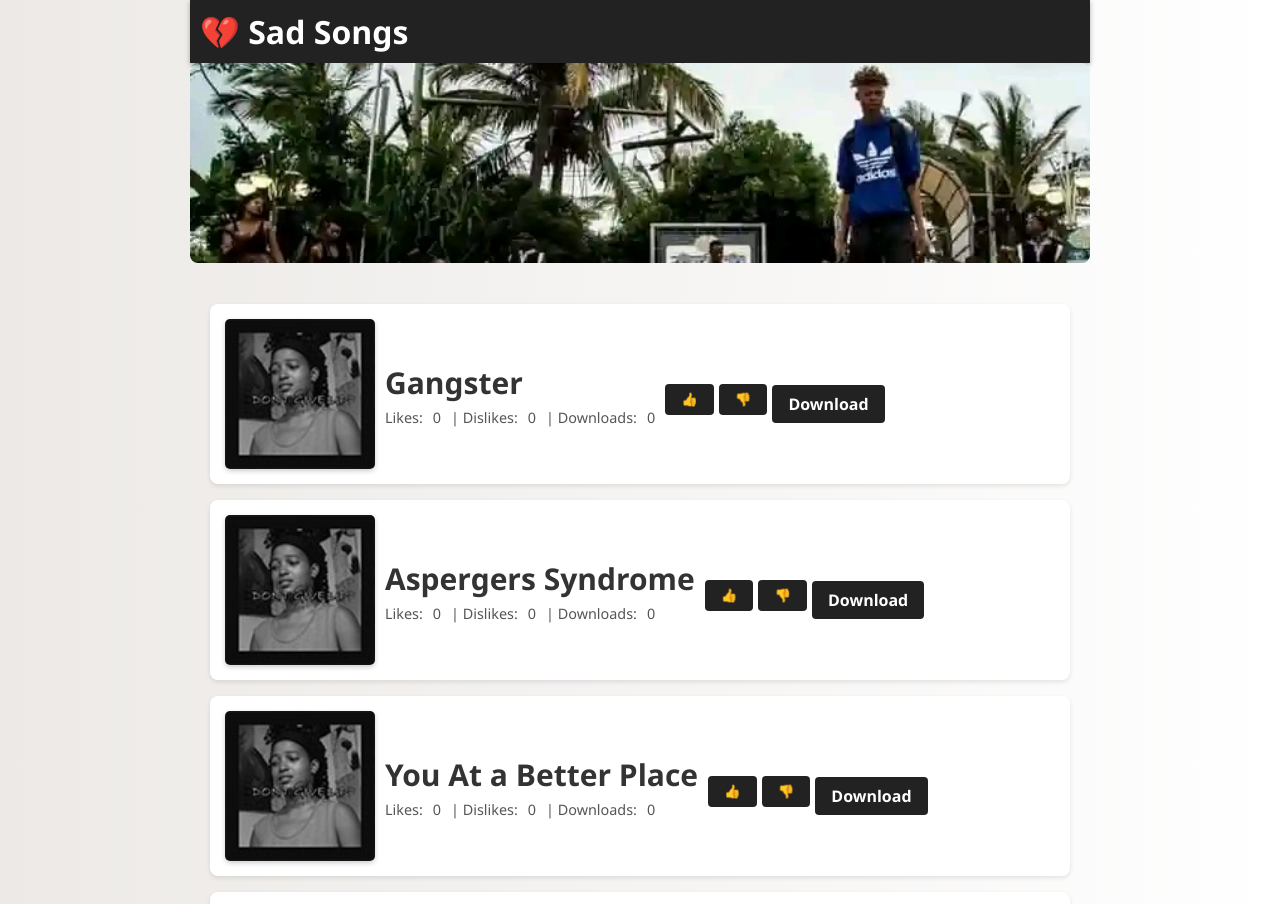
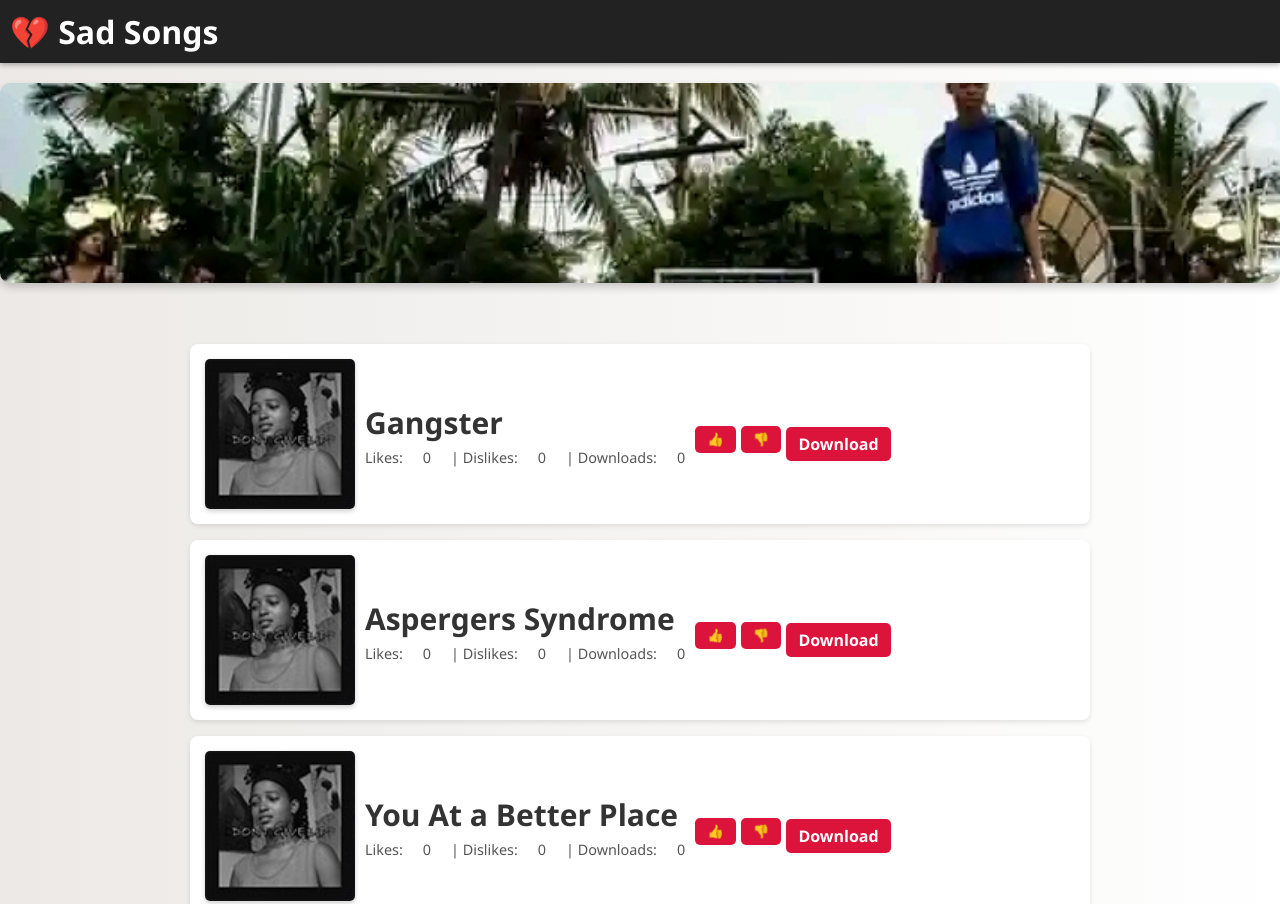
Before and after one commit to khubalomedia/Btv, a plain HTML site: page sad.html in a window 1280 px wide. Shown: the top 904 px of the page. Drawn offline with Linux system fonts and the light colour scheme.

Commit message:
Uploud my file on website
Uploud my file on website

```diff
--- a/style.css
+++ b/style.css
@@ -1,12 +1,9 @@
 body {
   font-family: 'Segoe UI', sans-serif;
-  margin: 0;
   background: linear-gradient(to right, #ece9e6, #ffffff);
   color: #333;
+  margin: 0;
   padding: 0;
-  max-width: 900px;
-  margin-left: auto;
-  margin-right: auto;
 }
 
 header {
@@ -62,14 +59,10 @@ h1 { margin: 0; font-size: 2em; }
   width: 100%;
   max-height: 200px;
   object-fit: cover;
-  border-radius: 8px;
+  border-radius: 10px;
+  margin: 20px 0;
+  box-shadow: 0 4px 8px rgba(0,0,0,0.2);
 }
-@media (max-width: 600px) {
-  .banner {
-      max-height: 130px;
-  }
-}
-
 
 nav {
   text-align: match-parent;
@@ -130,7 +123,7 @@ footer {
   color: #555;
   margin-top: 5px;
   display: flex;
-  gap: 10px;
+  gap: 20px;
 }
 
 .song-actions {
@@ -141,19 +134,15 @@ footer {
 }
 
 .song-actions button, .song-actions a {
-    background: #222;
-    color: white;
-    padding: 0.5rem 1rem;
-    border: none;
-    border-radius: 4px;
-    cursor: pointer;
-    transition: background 0.3s ease;
+  background: crimson;
+  color: #fff;
+  padding: 6px 12px;
+  border: none;
+  border-radius: 5px;
+  cursor: pointer;
+  text-decoration: none;
+  font-weight: bold;
 }
-
-button:hover, a:hover {
-    background: crimson;
-}
-
 
 .song-actions button:hover, .song-actions a:hover {
   background: #222;
```
